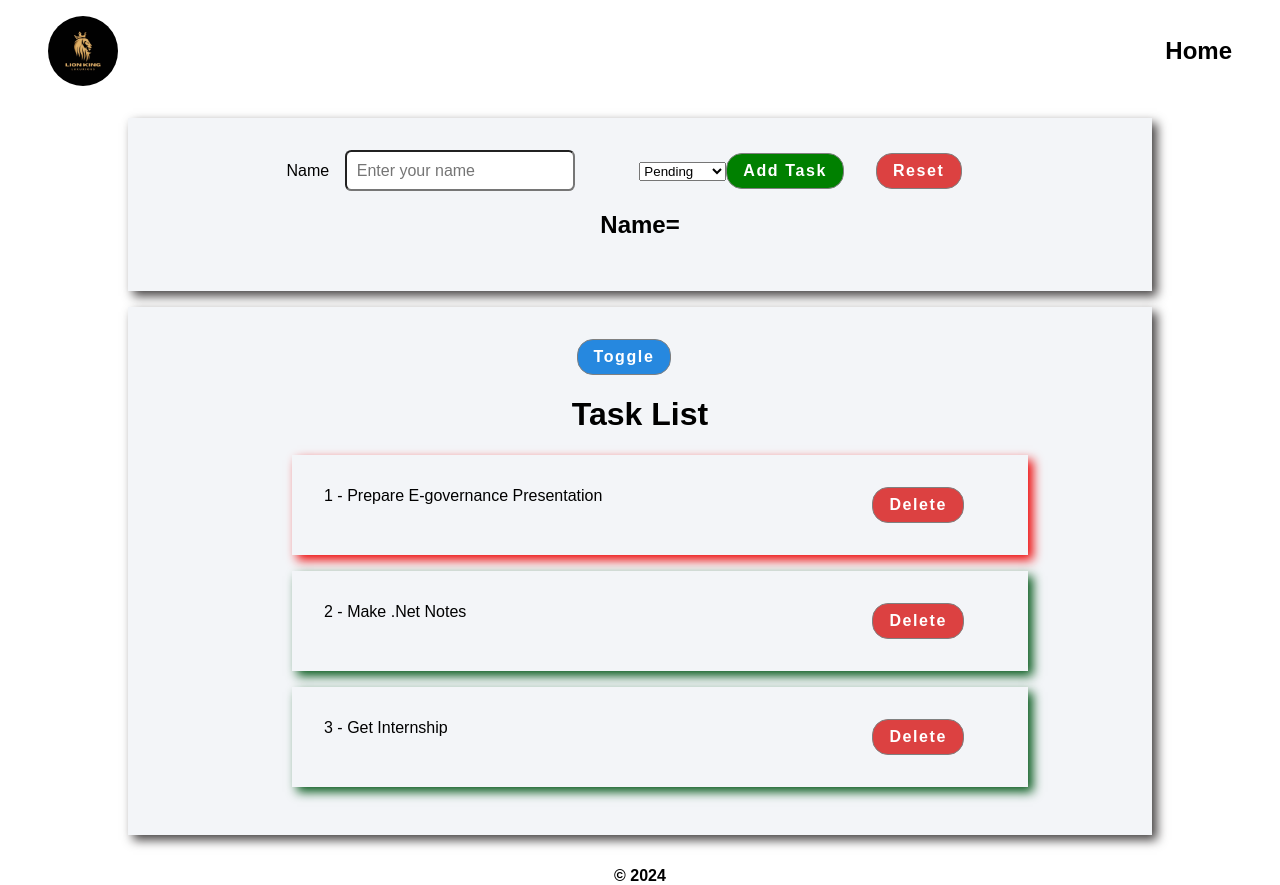
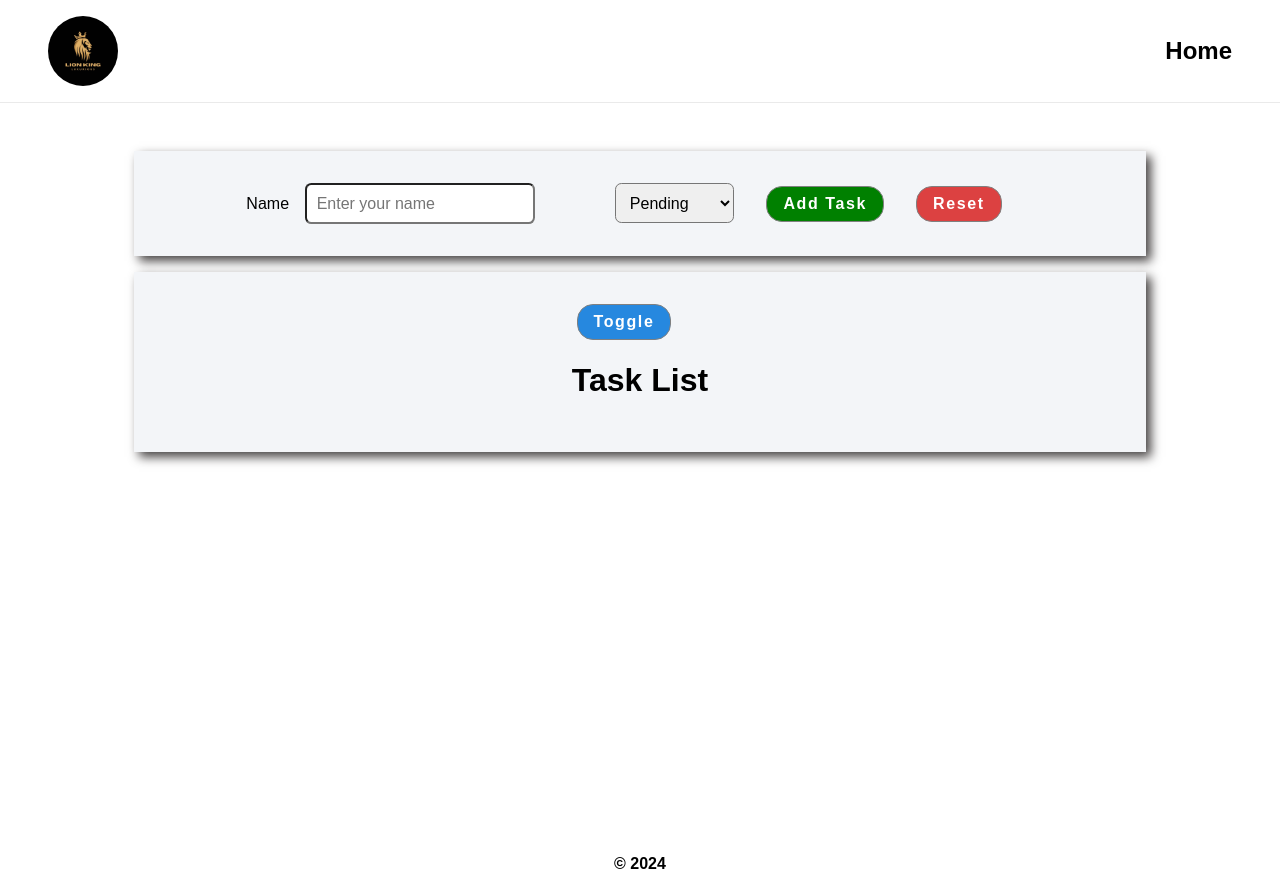
Before and after one commit to Sushant-Luitel/ReactCourse, a React (Vite) app: page / in a window 1280 px wide. Built offline with nearby package versions, Linux system fonts and the light colour scheme.

Commit message:
made the task list dynamic by taking user input

```diff
--- a/src/App.jsx
+++ b/src/App.jsx
@@ -3,12 +3,16 @@ import List from "./Components/List";
 import Header from "./Components/Header";
 import Footer from "./Components/Footer";
 import AddItem from "./Components/AddItem";
+import { useState } from "react";
 function App() {
+  const [tasks, setTasks] = useState([]);
   return (
     <div className="App">
       <Header />
-      <AddItem />
-      <List />
+      <main>
+        <AddItem tasks={tasks} setTasks={setTasks} />
+        <List tasks={tasks} setTasks={setTasks} />
+      </main>
       <Footer />
     </div>
   );
--- a/src/Components/AddItem.css
+++ b/src/Components/AddItem.css
@@ -21,3 +21,10 @@
   cursor: pointer;
   transition: opacity 0.5s;
 }
+
+.select-field {
+  padding: 0.6em;
+  border-radius: 0.4em;
+  margin-inline: 1em 2em;
+  font-size: 1rem;
+}
--- a/src/Components/AddItem.jsx
+++ b/src/Components/AddItem.jsx
@@ -1,24 +1,24 @@
-import React, { useState } from "react";
+import React, { useRef, useState } from "react";
 import "./AddItem.css";
-const AddItem = () => {
-  const [inputValue, setInputValue] = useState("");
+const AddItem = ({ tasks, setTasks }) => {
+  const taskRef = useRef("");
   const [progress, setProgress] = useState(false);
-  const handleChange = (e) => {
-    setInputValue(e.target.value);
-  };
+
   function handleSubmit(e) {
     e.preventDefault();
     const task = {
       id: Math.floor(Math.random() * 1000000),
-      name: inputValue,
+      name: taskRef.current.value,
       completed: Boolean(progress),
     };
     console.log(task);
+    setTasks([...tasks, task]);
+
     ResetValue();
   }
 
   const ResetValue = () => {
-    setInputValue("");
+    taskRef.current.value = "";
     setProgress(false);
   };
 
@@ -27,15 +27,18 @@ const AddItem = () => {
       <form onSubmit={handleSubmit}>
         <label htmlFor="Name">Name</label>
         <input
-          value={inputValue}
-          onChange={handleChange}
+          ref={taskRef}
           type="text"
           id="Name"
           name="Name"
           placeholder="Enter your name"
           autoComplete="off"
         />
-        <select onChange={(e) => setProgress(e.target.value)} value={progress}>
+        <select
+          className="select-field"
+          onChange={(e) => setProgress(e.target.value)}
+          value={progress}
+        >
           <option value="false">Pending</option>
           <option value="true">Completed</option>
         </select>
@@ -45,7 +48,6 @@ const AddItem = () => {
         <span className="reset add-button" onClick={ResetValue}>
           Reset
         </span>
-        <h1>Name= {inputValue}</h1>
       </form>
     </section>
   );
--- a/src/Components/Header.css
+++ b/src/Components/Header.css
@@ -9,4 +9,5 @@
   display: flex;
   align-items: center;
   justify-content: space-between;
+  border-bottom: 1px solid rgba(128, 128, 128, 0.166);
 }
--- a/src/Components/List.jsx
+++ b/src/Components/List.jsx
@@ -2,24 +2,7 @@ import { BoxCard } from "./BoxCard";
 import { ListItem } from "./ListItem";
 import React, { useState } from "react";
 
-const List = () => {
-  const [tasks, setTasks] = useState([
-    {
-      id: 1,
-      name: "Prepare E-governance Presentation",
-      completed: false,
-    },
-    {
-      id: 2,
-      name: "Make .Net Notes",
-      completed: true,
-    },
-    {
-      id: 3,
-      name: "Get Internship",
-      completed: true,
-    },
-  ]);
+const List = ({ tasks, setTasks }) => {
   const [ShowText, setShowText] = useState(true);
 
   const handleDelete = (id) => {
@@ -40,8 +23,13 @@ const List = () => {
       <h1>Task List</h1>
       {ShowText && (
         <ul>
-          {tasks.map((task) => (
-            <ListItem key={task.id} handleDelete={handleDelete} task={task} />
+          {tasks.map((task, index) => (
+            <ListItem
+              index={index}
+              key={task.id}
+              handleDelete={handleDelete}
+              task={task}
+            />
           ))}
         </ul>
       )}
--- a/src/Components/ListItem.jsx
+++ b/src/Components/ListItem.jsx
@@ -1,15 +1,14 @@
 import React from "react";
 import "./ListItem.css";
-export function ListItem({ handleDelete, task }) {
+export function ListItem({ handleDelete, task, index }) {
   return (
     <li
       className={
         task.completed ? "complete row container" : "row container incomplete"
       }
-      key={task.id}
     >
       <div className="col">
-        <span>{task.id}</span> - <span>{task.name}</span>
+        <span>{index + 1}</span> - <span>{task.name}</span>
       </div>
       <div className="col">
         <button
--- a/src/index.css
+++ b/src/index.css
@@ -10,6 +10,10 @@ body {
 }
 li {
   list-style-type: none;
+}
+main {
+  padding: 2em 0.5em;
+  min-height: 90vh;
 }
 section {
   width: 100%;
```
